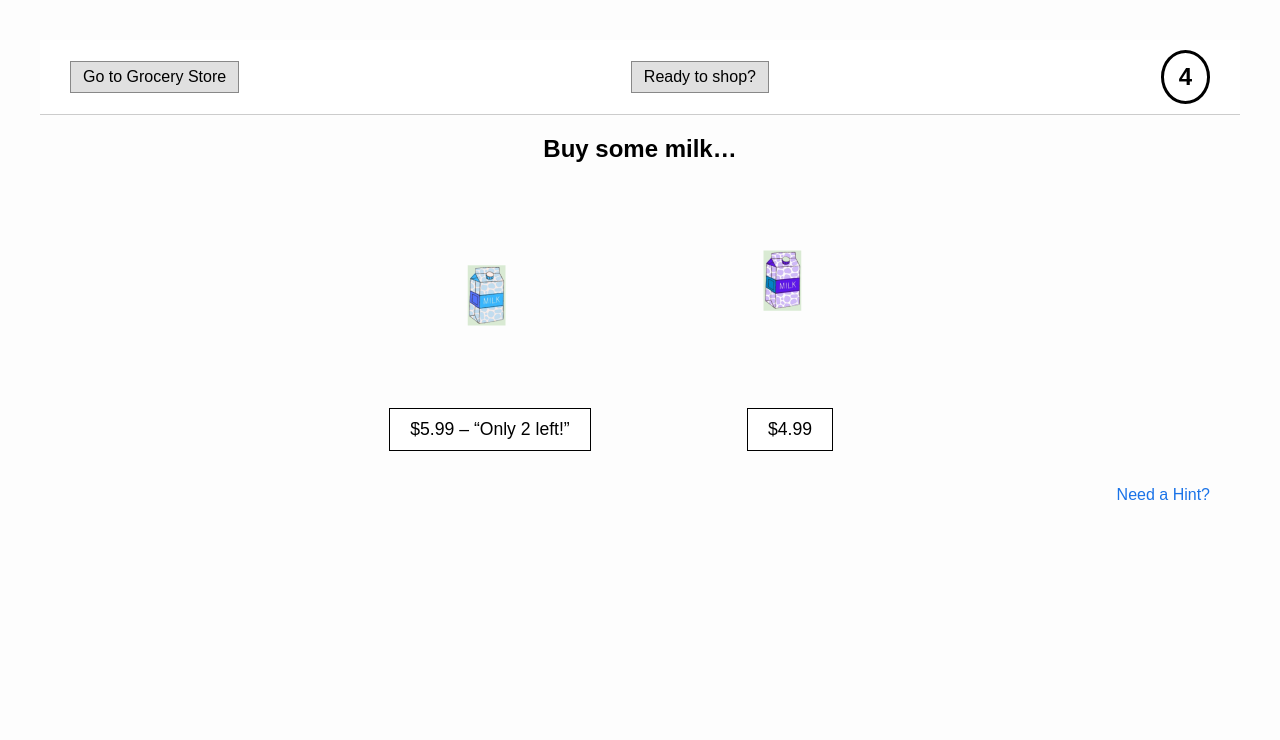
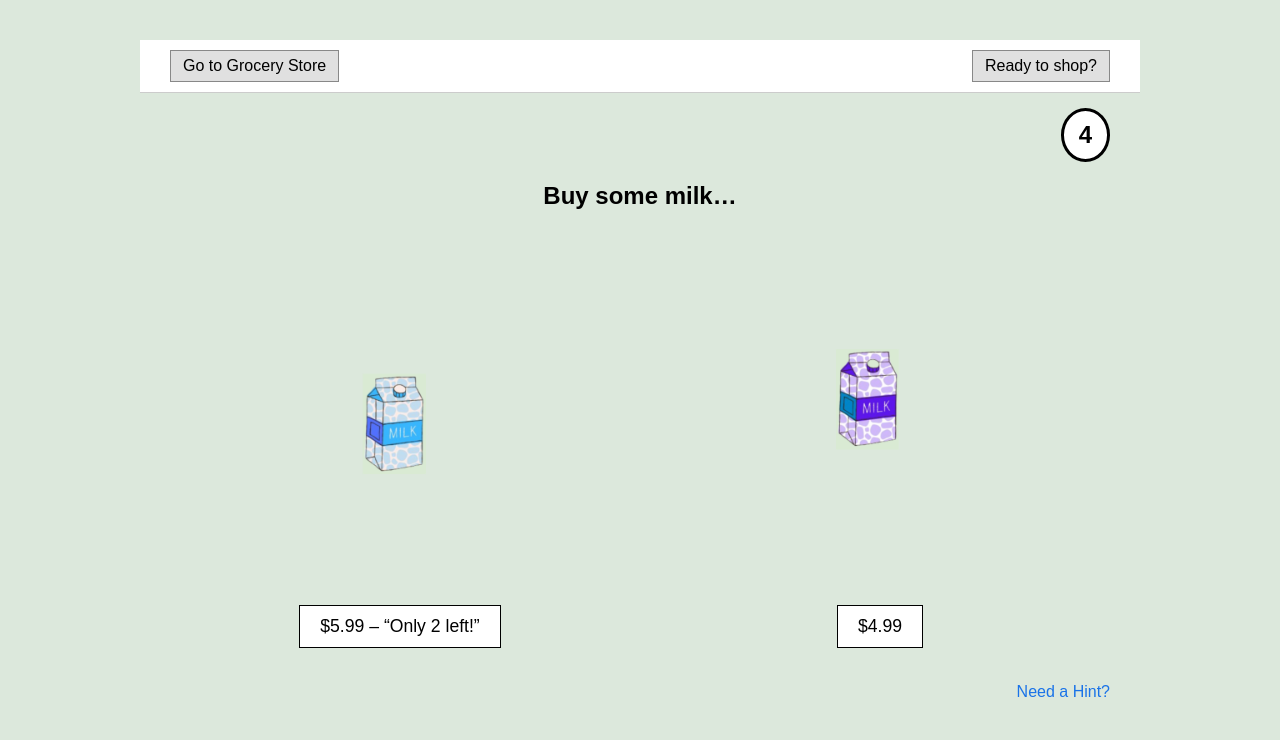
Before and after one commit to shainasahu/SmartShopping, a Flask app: page /quiz in a window 1280 px wide. Shown: the top 740 px of the page. Run offline with Flask 3, Linux system fonts and the light colour scheme.

Commit message:
adjust the timer position and the picture size, not done the instant feedback yet

```diff
--- a/app/static/quiz.css
+++ b/app/static/quiz.css
@@ -1,12 +1,14 @@
 body {
   font-family: sans-serif;
-    background-color: #fdfdfd;
+  background-color: rgb(220, 232, 220); /* updated background color */
   text-align: center;
   margin: 0;
 }
 
 .quiz-container, .intro-container, .result-container {
   padding: 40px;
+  max-width: 1000px;
+  margin: auto;
 }
 
 .start-button, .price-btn, .back-to-store-btn {
@@ -56,16 +58,17 @@ body {
 }
 
 .product-section {
-    margin-top: 40px;
+  margin-top: 60px; /* more breathing room */
   display: flex;
   justify-content: center;
-    gap: 60px;
-    align-items: center;
+  gap: 80px; /* more space between choices */
+  align-items: flex-start;
 }
 
 .product-img {
-    max-height: 180px;
-    margin-bottom: 10px;
+  height: 220px; /* larger images */
+  width: auto;
+  margin-bottom: 15px;
 }
 
 .choice-block {
@@ -75,12 +78,12 @@ body {
 }
 
 .hint-btn {
-    display: none; /* hidden in new version */
+  display: none; /* still hidden */
 }
 
 .hint-text {
   position: absolute;
-    bottom: 40px;
+  top: 120px; /* moved higher */
   right: 40px;
   background-color: white;
   border: 1px solid black;
@@ -98,3 +101,33 @@ body {
   list-style: none;
   padding: 0;
 }
+
+.feedback-box {
+  font-size: 1.2em;
+  margin-top: 30px;
+  padding: 10px 20px;
+  background-color: white;
+  border-radius: 8px;
+  display: inline-block;
+  box-shadow: 2px 2px 6px rgba(0,0,0,0.1);
+}
+
+.timer-outside {
+  font-size: 1.5em;
+  font-weight: bold;
+  border: 3px solid black;
+  border-radius: 50%;
+  padding: 10px 15px;
+  background-color: white;
+  width: fit-content;
+
+  margin-top: 15px;
+  margin-left: auto;
+  margin-right: 30px;
+}
+
+.product-img {
+  height: 300px;  /* from 220px → 300px */
+  width: auto;
+  margin-bottom: 20px;
+}
--- a/app/templates/quiz.html
+++ b/app/templates/quiz.html
@@ -40,8 +40,9 @@
     <div class="top-bar">
       <a href="{{ url_for('landingpage') }}" class="btn-nav-left">Go to Grocery Store</a>
       <a href="{{ url_for('quiz_intro') }}" class="btn-nav-right">Ready to shop?</a>
-      <div id="timer">10</div>
     </div>
+
+    <div class="timer-outside" id="timer">10</div>
 
     <!-- Question Prompt -->
     <h2>{{ item.hint }}</h2>
```
Also changed, not shown: app/static/quiz.js (+20 -0 lines), 1 other file. Lines whose indentation alone changed are shown as unchanged.
